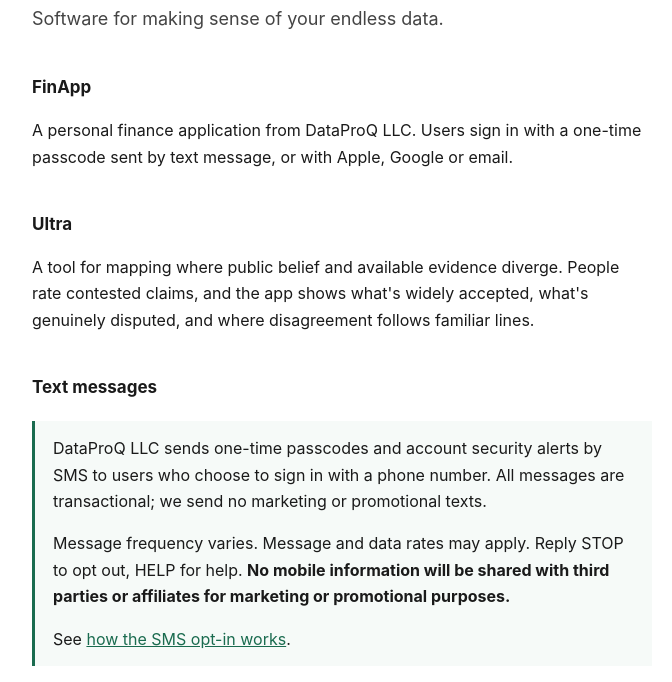
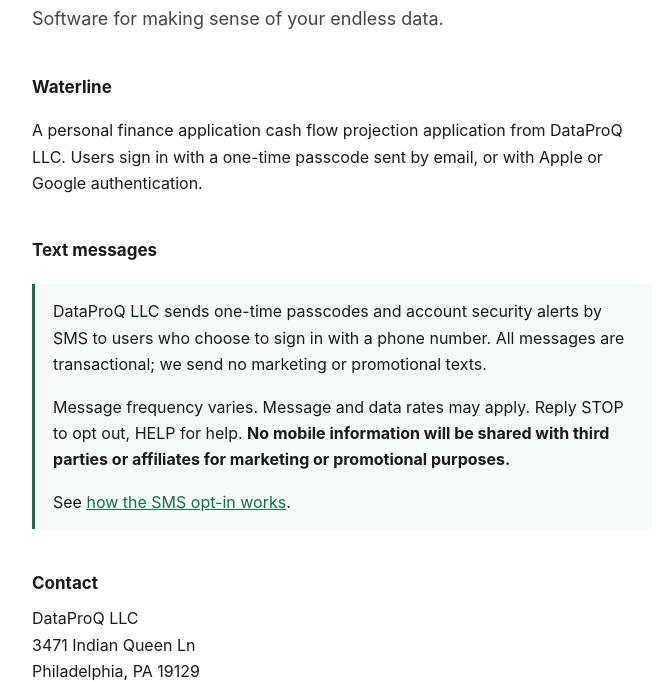
Before and after one commit to DataProQLLC/dpq_site, a plain HTML site: page index.html in a window 1280 px wide. Shown: the part 144-826 px from the top of the page, without its empty margins (298-970 px from the left). Drawn offline with Linux system fonts and the light colour scheme.

Commit message:
Update index.html

```diff
--- a/index.html
+++ b/index.html
@@ -32,17 +32,10 @@
   <h1>DataProQ LLC</h1>
   <p class="lede">Software for making sense of your endless data.</p>
 
-  <h2>FinApp</h2>
+  <h2>Waterline</h2>
   <p>
-    A personal finance application from DataProQ LLC. Users sign in with a
-    one-time passcode sent by text message, or with Apple, Google or email.
-  </p>
-
-  <h2>Ultra</h2>
-  <p>
-    A tool for mapping where public belief and available evidence diverge.
-    People rate contested claims, and the app shows what's widely accepted,
-    what's genuinely disputed, and where disagreement follows familiar lines.
+    A personal finance application cash flow projection application from DataProQ LLC. Users sign in with a
+    one-time passcode sent by email, or with Apple or Google authentication.
   </p>
 
   <h2>Text messages</h2>
```
